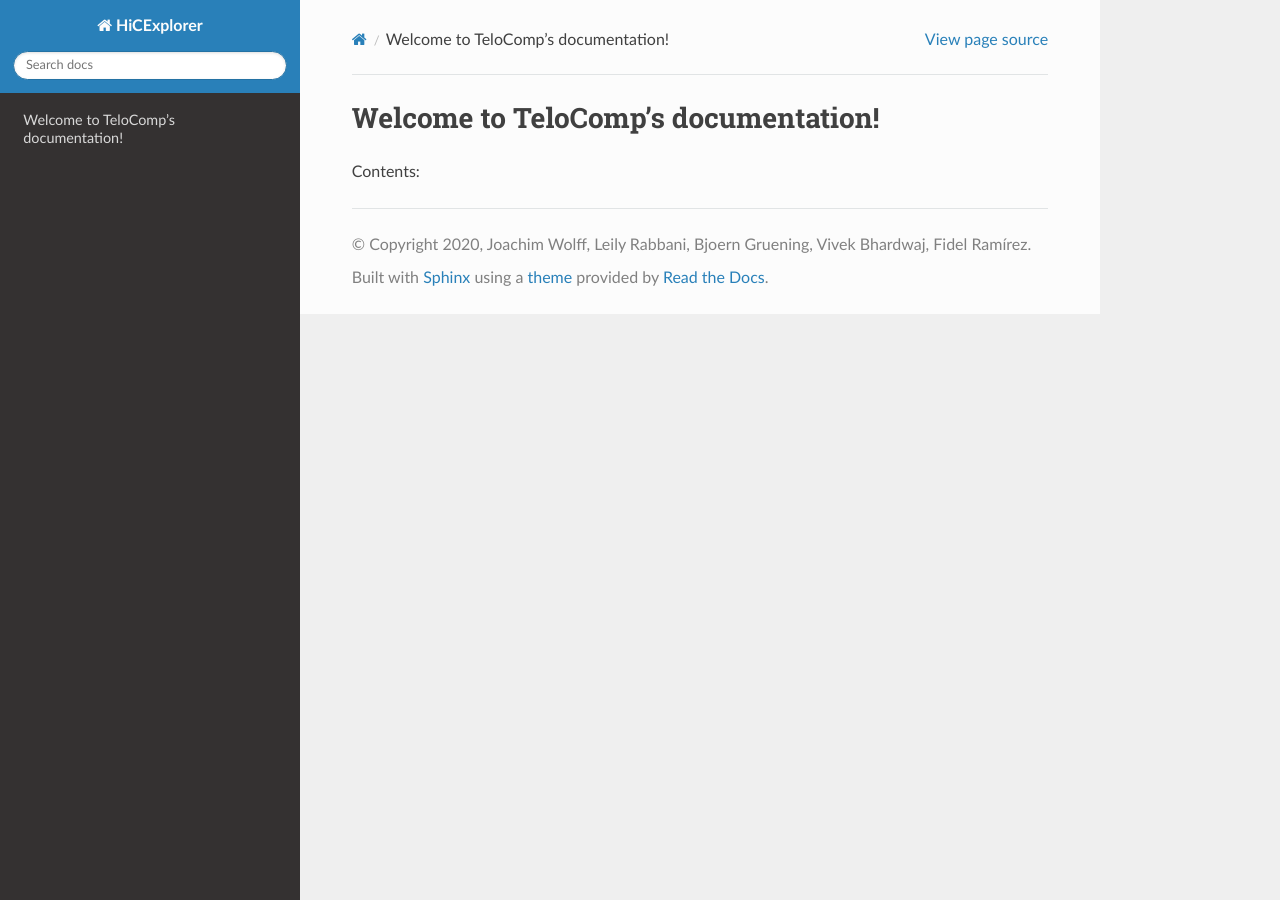
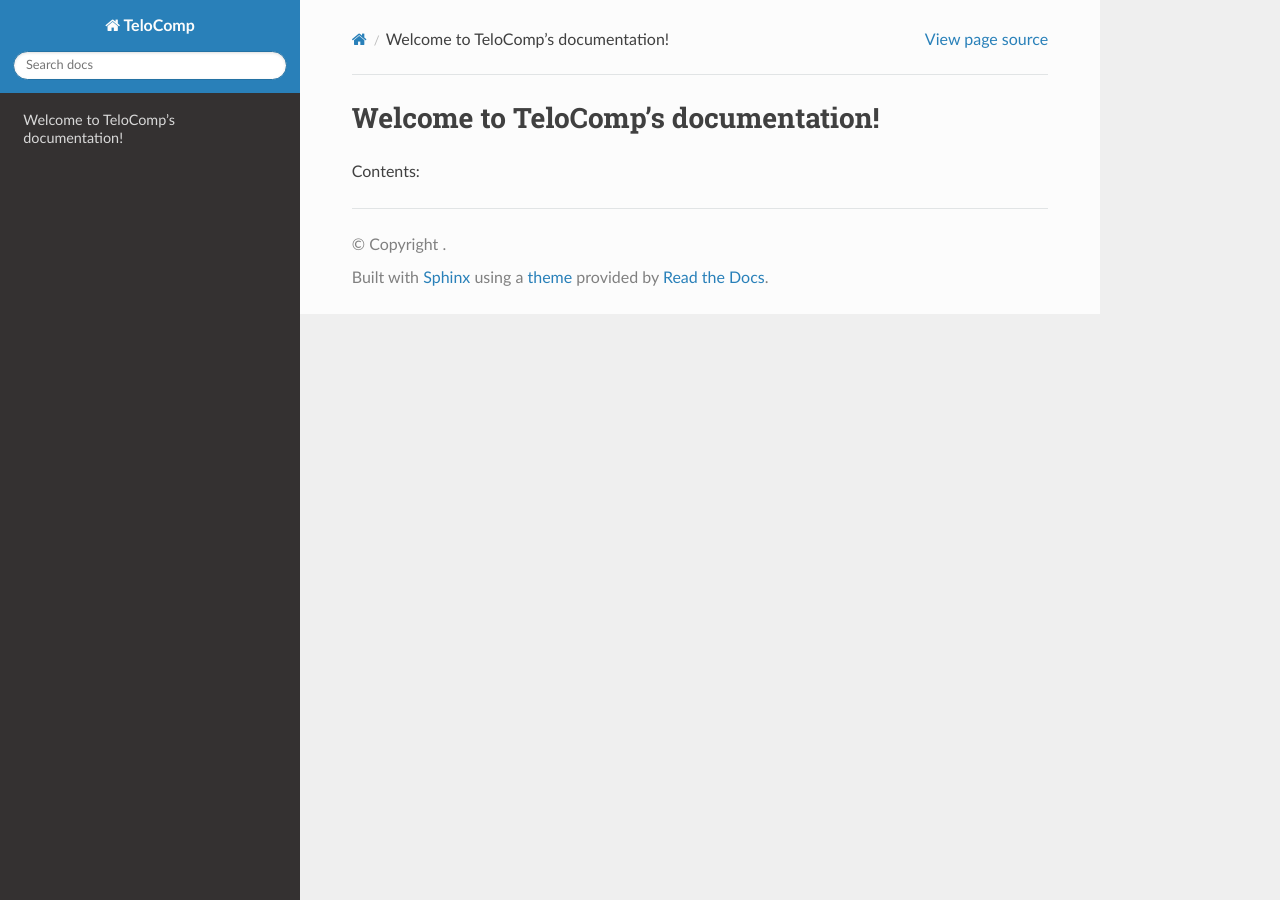
Before and after one commit to lxie-0709/TeloComp, a Sphinx documentation site: the page built from docs/index.rst, in a window 1280 px wide. Built offline with Sphinx 7.4.7 and the Read the Docs theme 3.1.0, drawn with Linux system fonts in a browser that asks for light colours; the version number could not be read and is left out; some of the changed lines change nothing that is shown.

Commit message:
Update conf.py

```diff
--- a/docs/conf.py
+++ b/docs/conf.py
@@ -1,133 +1,53 @@
 # -*- coding: utf-8 -*-
-#
-# HiCExplorer documentation build configuration file, created by
-# sphinx-quickstart on Wed Sep 23 13:37:43 2015.
-#
-# This file is execfile()d with the current directory set to its
-# containing dir.
-#
-# Note that not all possible configuration values are present in this
-# autogenerated file.
-#
-# All configuration values have a default; values that are commented out
-# serve to show the default.
-
+import os
 import sys
-import os
 from unittest.mock import Mock
 
 import warnings
-
 warnings.filterwarnings("ignore", category=DeprecationWarning)
 
-
-# import mock
-
-MOCK_MODULES = ['numpy', 'numpy.core', 'numpy.core.multiarray', 'numpy.distutils.core', 'pandas', 'pysam', 'intervaltree',
-                'scipy', 'scipy.sparse', 'scipy.stats', 'scipy.ndimage', 'scipy.special', 'scipy.cluster', 'scipy.cluster.hierarchy',
-                'matplotlib', 'matplotlib.pyplot', 'matplotlib.gridspec', 'matplotlib.ticker',
-                'matplotlib.textpath', 'matplotlib.patches', 'matplotlib.colors', 'matplotlib.cm',
-                'mpl_toolkits', 'mpl_toolkits.axisartist', 'mpl_toolkits.mplot3d', 'mpl_toolkits.axes_grid1',
-                'Bio.Seq', 'pyBigWig', 'tables', 'pytables', 'future', 'past', 'past.builtins',
-                'future.utils', 'cooler', 'logging', 'unidecode', 'hic2cool', 'hicmatrix', 'hicmatrix.HiCMatrix',
-                'hicmatrix.lib', 'krbalancing', 'fit_nbinom', 'pybedtools', 'graphviz', 'hyperopt', 'sklearn', 'sklearn.cluster',
-                'h5py', 'numpy.random', 'sklearn', 'sklearn.model_selection', 'matplotlib.backends', 'sklearn.preprocessing',
-                'matplotlib.backends.backend_agg', 'cleanlab.classification', 'imblearn.under_sampling', 'sklearn.ensemble',
-                'sklearn.metrics', 'sklearn.impute', 'tarfile']
+# ----------------------------
+# Mock 外部依赖包，避免 RTD 构建失败
+# ----------------------------
+MOCK_MODULES = [
+    'numpy', 'pandas', 'scipy', 'matplotlib', 'pyBigWig', 'h5py', 'sklearn'
+]
 
 for mod_name in MOCK_MODULES:
     sys.modules[mod_name] = Mock()
 
 autodoc_mock_imports = MOCK_MODULES
-# If extensions (or modules to document with autodoc) are in another directory,
-# add these directories to sys.path here. If the directory is relative to the
-# documentation root, use os.path.abspath to make it absolute, like shown here.
-# sys.path.insert(0, os.path.abspath('.'))
 
-# -- General configuration ------------------------------------------------
+# ----------------------------
+# Python 模块路径
+# ----------------------------
+sys.path.insert(0, os.path.abspath('..'))  # 项目根目录
 
-# If your documentation needs a minimal Sphinx version, state it here.
-# needs_sphinx = '1.0'
+# ----------------------------
+# 项目信息
+# ----------------------------
+project = 'TeloComp'
+author = 'Liang Xie'
+release = '0.1.0'
+version = release
 
-# Add any Sphinx extension module names here, as strings. They can be
-# extensions coming with Sphinx (named 'sphinx.ext.*') or your custom
-# ones.
+# ----------------------------
+# Sphinx 配置
+# ----------------------------
 extensions = [
     'sphinx.ext.autodoc',
-    'sphinx.ext.doctest',
-    'sphinxarg.ext'
+    'sphinx.ext.viewcode',
 ]
 
-# Add any paths that contain templates here, relative to this directory.
 templates_path = ['_templates']
-
-# The suffix(es) of source filenames.
-# You can specify multiple suffix as a list of string:
-# source_suffix = ['.rst', '.md']
-source_suffix = '.rst'
-
-# The encoding of source files.
-# source_encoding = 'utf-8-sig'
-
-# The master toctree document.
-master_doc = 'index'
-
-# General information about the project.
-project = u'HiCExplorer'
-copyright = u'2020, Joachim Wolff, Leily Rabbani, Bjoern Gruening, Vivek Bhardwaj, Fidel Ramírez'
-author = u'Joachim Wolff, Leily Rabbani, Bjoern Gruening, Vivek Bhardwaj, Fidel Ramírez'
-
-# The version info for the project you're documenting, acts as replacement for
-# |version| and |release|, also used in various other places throughout the
-# built documents.
-#
-
-
-def get_version():
-    import re
-    try:
-        f = open("../hicexplorer/_version.py")
-    except EnvironmentError:
-        return None
-    for line in f.readlines():
-        mo = re.match("__version__ = '([^']+)'", line)
-        if mo:
-            ver = mo.group(1)
-            return ver
-    return None
-
-
-version = get_version()
-# The full version, including alpha/beta/rc tags.
-release = version
-
-# The language for content autogenerated by Sphinx. Refer to documentation
-# for a list of supported languages.
-#
-# This is also used if you do content translation via gettext catalogs.
-# Usually you set "language" from the command line for these cases.
-language = None
-
-
-# List of patterns, relative to source directory, that match files and
-# directories to ignore when looking for source files.
 exclude_patterns = ['_build']
 
+source_suffix = '.rst'
+master_doc = 'index'
+language = 'en'
 
-# The name of the Pygments (syntax highlighting) style to use.
-pygments_style = 'sphinx'
-
-# If true, `todo` and `todoList` produce output, else they produce nothing.
-todo_include_todos = False
-
-
-# -- Options for HTML output ----------------------------------------------
-
-# The theme to use for HTML and HTML Help pages.  See the documentation for
-# a list of builtin themes.
-on_rtd = os.environ.get('READTHEDOCS', None) == 'True'
-
-if not on_rtd:  # only import and set the theme if we're building docs locally
-    import sphinx_rtd_theme
-    html_theme = 'sphinx_rtd_theme'
-    html_theme_path = [sphinx_rtd_theme.get_html_theme_path()]
+# ----------------------------
+# HTML 输出配置
+# ----------------------------
+html_theme = 'sphinx_rtd_theme'
+html_static_path = ['_static']
```
